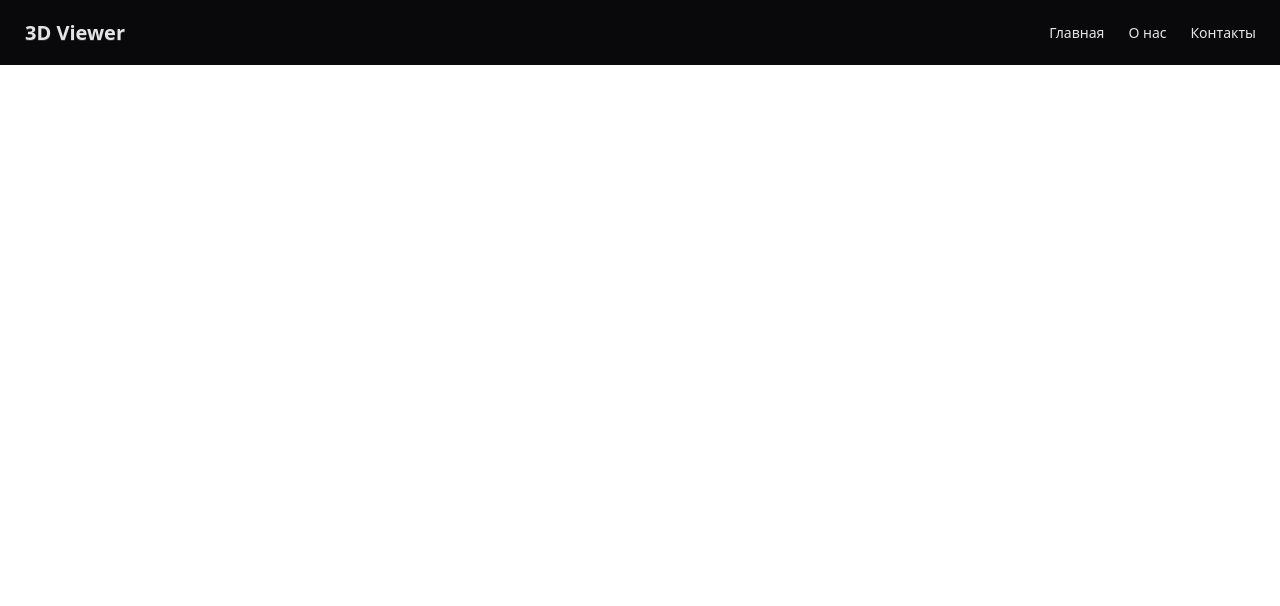
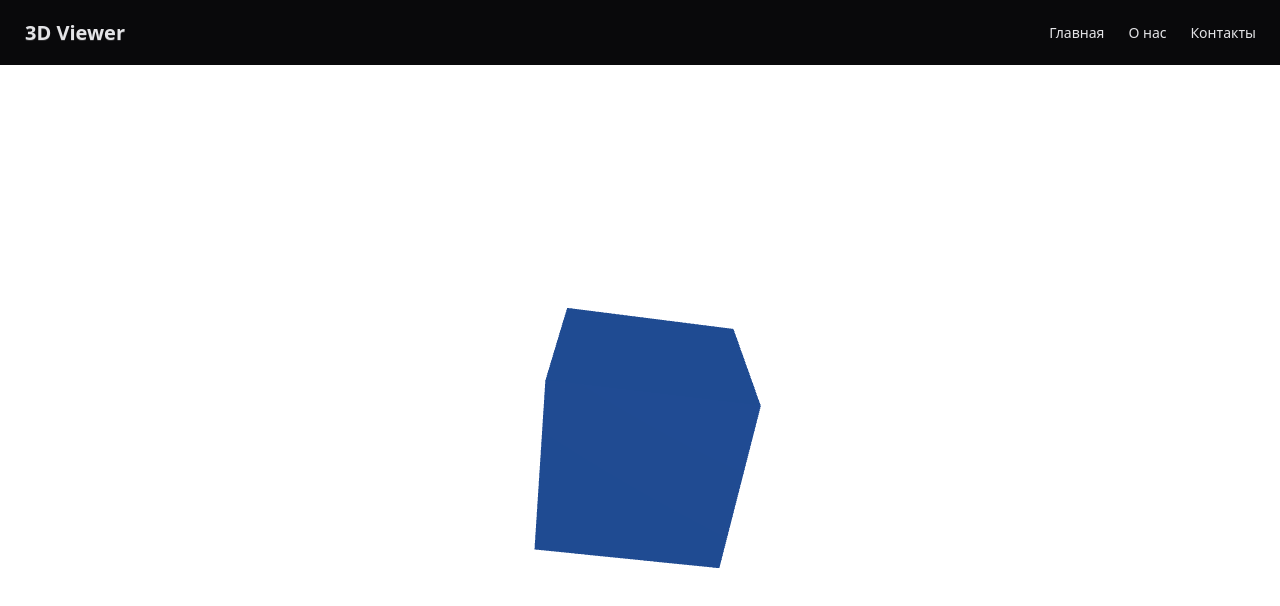
Before and after one commit to sequent-hub/ifc-viewer, a website built with Vite: page index.html in a window 1280 px wide. Built offline with nearby package versions, Linux system fonts and the light colour scheme.

Commit message:
добавлен three.js

```diff
--- a/index.html
+++ b/index.html
@@ -5,7 +5,7 @@
     <meta name="viewport" content="width=device-width, initial-scale=1.0" />
     <title>3D </title>
   </head>
-  <body class="min-h-screen bg-base-100 text-base-content">
+  <body class="min-h-dvh flex flex-col bg-base-100 text-base-content">
     <div class="navbar bg-neutral text-neutral-content">
       <div class="navbar-start">
         <div class="dropdown">
@@ -29,7 +29,7 @@
       </div>
     </div>
 
-    <div id="app"></div>
+    <div id="app" class="w-full flex-1"></div>
     <script type="module" src="/src/main.js"></script>
   </body>
 </html>
--- a/package.json
+++ b/package.json
@@ -16,6 +16,7 @@
     "vite": "^7.1.2"
   },
   "dependencies": {
-    "daisyui": "^5.1.12"
+    "daisyui": "^5.1.12",
+    "three": "^0.180.0"
   }
 }
--- a/src/main.js
+++ b/src/main.js
@@ -1,4 +1,17 @@
 import "./style.css";
+import { Viewer } from "./viewer/Viewer.js";
+
+// Инициализация three.js Viewer в контейнере #app
+const app = document.getElementById("app");
+if (app) {
+  const viewer = new Viewer(app);
+  viewer.init();
+
+  // Очистка при HMR (vite)
+  if (import.meta.hot) {
+    import.meta.hot.dispose(() => viewer.dispose());
+  }
+}
 
 // Переключение темы daisyUI (light/dark)
 document.getElementById("theme")?.addEventListener("click", () => {
--- /dev/null
+++ b/src/viewer/Viewer.js
@@ -0,0 +1,110 @@
+// Класс Viewer инкапсулирует настройку three.js сцены
+// Чистый JS, без фреймворков. Комментарии на русском.
+
+import * as THREE from "three";
+
+export class Viewer {
+  constructor(containerElement) {
+    /** @type {HTMLElement} */
+    this.container = containerElement;
+
+    this.renderer = null;
+    this.scene = null;
+    this.camera = null;
+    this.animationId = null;
+
+    this.handleResize = this.handleResize.bind(this);
+    this.animate = this.animate.bind(this);
+  }
+
+  init() {
+    if (!this.container) throw new Error("Viewer: контейнер не найден");
+
+    // Рендерер
+    this.renderer = new THREE.WebGLRenderer({ antialias: true, alpha: true });
+    this.renderer.setPixelRatio(Math.min(window.devicePixelRatio || 1, 2));
+    this.renderer.setSize(this.container.clientWidth || 300, this.container.clientHeight || 150);
+    this.container.appendChild(this.renderer.domElement);
+
+    // Сцена
+    this.scene = new THREE.Scene();
+
+    // Камера
+    const width = this.container.clientWidth || window.innerWidth;
+    const height = this.container.clientHeight || window.innerHeight;
+    const aspect = width / height;
+    this.camera = new THREE.PerspectiveCamera(60, aspect, 0.1, 1000);
+    this.camera.position.set(0, 2, 3);
+    this.camera.lookAt(0, 0, 0);
+
+    // Свет
+    this.scene.add(new THREE.AmbientLight(0xffffff, 0.6));
+    const dir = new THREE.DirectionalLight(0xffffff, 0.8);
+    dir.position.set(5, 5, 5);
+    this.scene.add(dir);
+
+    // Демонстрационный объект (куб)
+    const geometry = new THREE.BoxGeometry(1, 1, 1);
+    const material = new THREE.MeshStandardMaterial({ color: 0x3b82f6, roughness: 0.4, metalness: 0.1 });
+    const cube = new THREE.Mesh(geometry, material);
+    cube.name = "demo-cube";
+    this.scene.add(cube);
+
+    // Обработчик ресайза
+    window.addEventListener("resize", this.handleResize);
+
+    // Начальная подгонка размеров контейнера
+    this.handleResize();
+
+    // Старт цикла
+    this.animate();
+  }
+
+  handleResize() {
+    if (!this.container || !this.camera || !this.renderer) return;
+    const width = this.container.clientWidth || window.innerWidth;
+    const height = this.container.clientHeight || window.innerHeight;
+    this.camera.aspect = width / height;
+    this.camera.updateProjectionMatrix();
+    this.renderer.setSize(width, height);
+  }
+
+  animate() {
+    const cube = this.scene && this.scene.getObjectByName("demo-cube");
+    if (cube) {
+      cube.rotation.y += 0.01;
+      cube.rotation.x += 0.005;
+    }
+
+    if (this.renderer && this.camera && this.scene) {
+      this.renderer.render(this.scene, this.camera);
+    }
+    this.animationId = requestAnimationFrame(this.animate);
+  }
+
+  dispose() {
+    if (this.animationId) cancelAnimationFrame(this.animationId);
+    window.removeEventListener("resize", this.handleResize);
+
+    if (this.renderer) {
+      this.renderer.dispose();
+      const el = this.renderer.domElement;
+      if (el && el.parentNode) el.parentNode.removeChild(el);
+    }
+
+    if (this.scene) {
+      this.scene.traverse((obj) => {
+        if (obj.isMesh) {
+          obj.geometry && obj.geometry.dispose && obj.geometry.dispose();
+          const m = obj.material;
+          if (Array.isArray(m)) m.forEach((mi) => mi && mi.dispose && mi.dispose());
+          else if (m && m.dispose) m.dispose();
+        }
+      });
+    }
+
+    this.renderer = null;
+    this.scene = null;
+    this.camera = null;
+  }
+}
```
Also changed, not shown: 1 other file.
